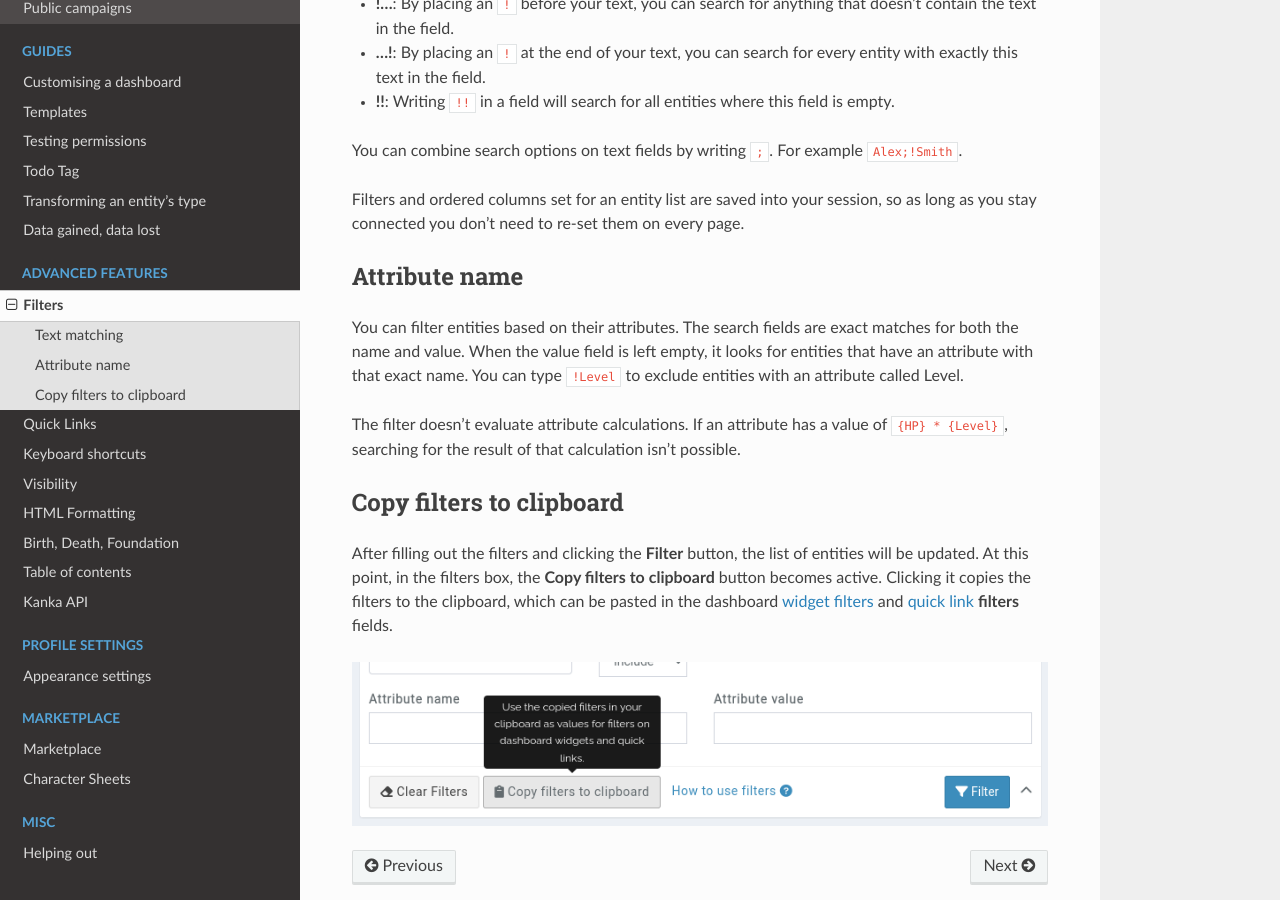
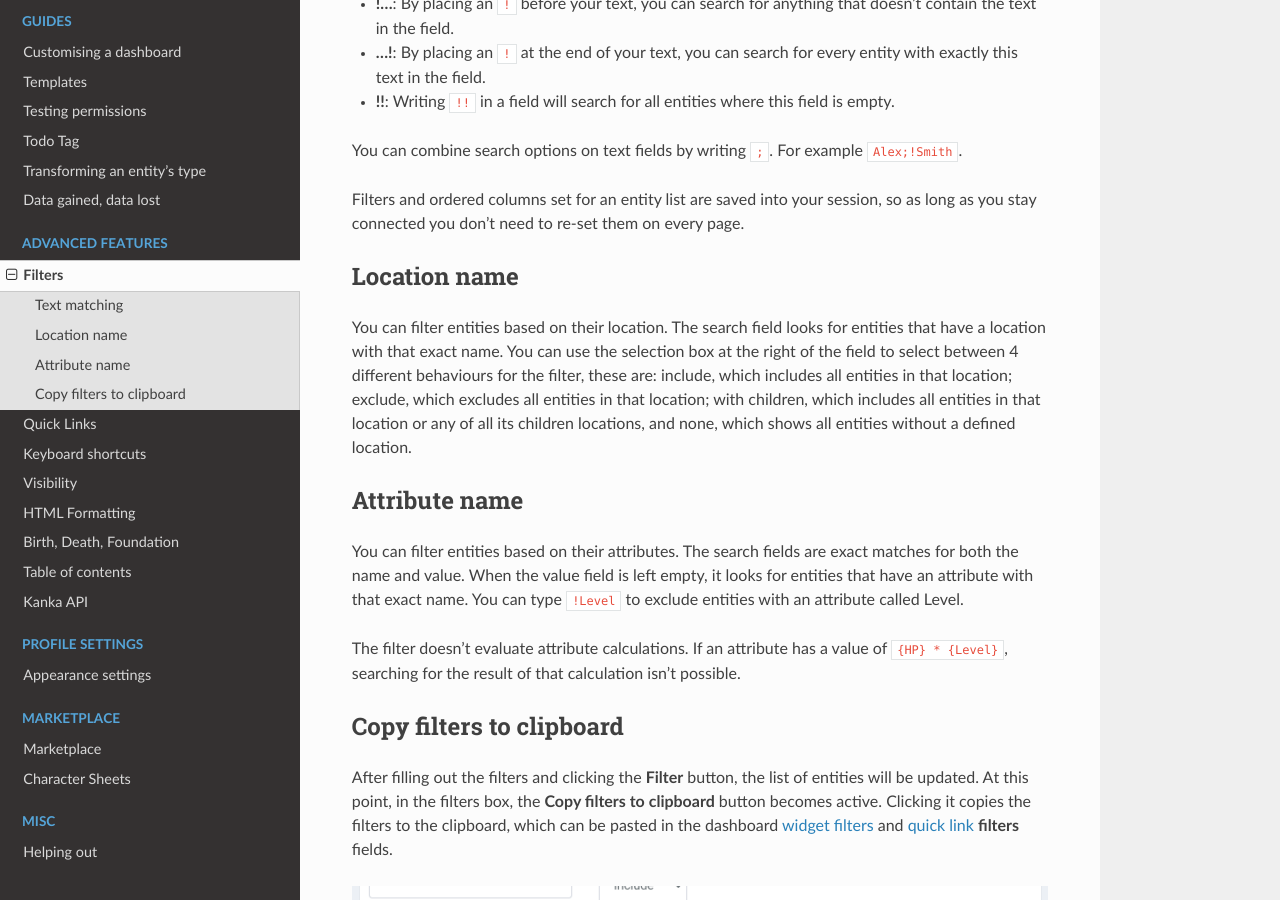
Before and after one commit to owlchester/kanka-docs, a Sphinx documentation site: the page built from docs/source/advanced/filters.md, in a window 1280 px wide and 900 px high, scrolled down 866 px. Built offline with Sphinx 7.4.7 and the Read the Docs theme 2.0.0, drawn with Linux system fonts in a browser that asks for light colours.

Commit message:
Update filters.md

```diff
--- a/docs/source/advanced/filters.md
+++ b/docs/source/advanced/filters.md
@@ -24,6 +24,10 @@ You can combine search options on text fields by writing `;`. For example `Alex;
 
 Filters and ordered columns set for an entity list are saved into your session, so as long as you stay connected you don't need to re-set them on every page.
 
+## Location name
+
+You can filter entities based on their location. The search field looks for entities that have a location with that exact name. You can use the selection box at the right of the field to select between 4 different behaviours for the filter, these are: include, which includes all entities in that location; exclude, which excludes all entities in that location; with children, which includes all entities in that location or any of all its children locations, and none, which shows all entities without a defined location.
+
 ## Attribute name
 
 You can filter entities based on their attributes. The search fields are exact matches for both the name and value. When the value field is left empty, it looks for entities that have an attribute with that exact name. You can type `!Level` to exclude entities with an attribute called Level.
```
